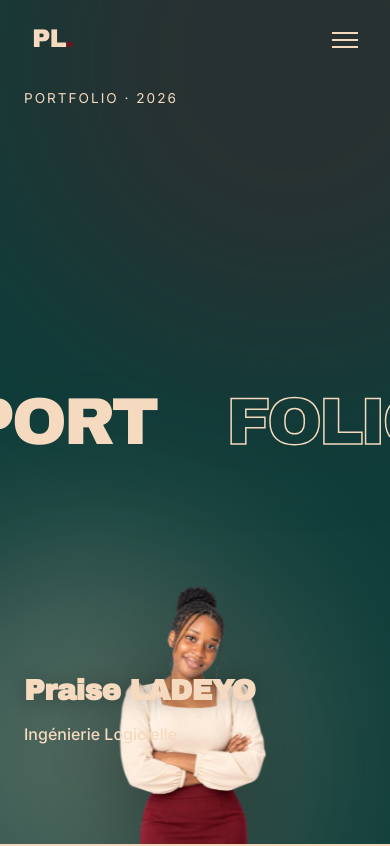
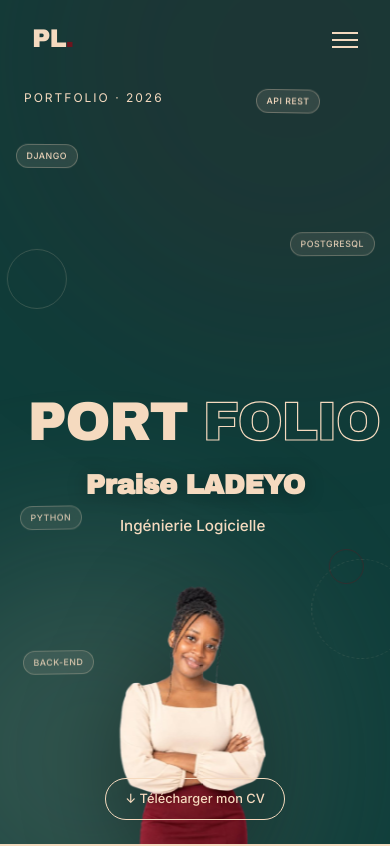
Before and after one commit to Joyce-dot-pixel/portfolio, a plain HTML site: page index.html in a window 390 px wide. Shown: the top 846 px of the page. Drawn offline with Linux system fonts and the light colour scheme.

Commit message:
Responsive mobile : mots flottants et orbes visibles

```diff
--- a/style.css
+++ b/style.css
@@ -242,17 +242,13 @@ img { max-width: 100%; display: block; }
   user-select: none;
   pointer-events: none;
 }
-
-/* PORT : plein, collé à gauche de la photo */
 .hero-word-left {
-  right: 60%;
+  right: 56%;
   color: var(--cream);
   text-align: right;
 }
-
-/* FOLIO : outline, collé à droite de la photo */
 .hero-word-right {
-  left: 58%;
+  left: 56%;
   color: transparent;
   -webkit-text-stroke: 2px var(--cream);
   text-align: left;
@@ -305,7 +301,6 @@ img { max-width: 100%; display: block; }
   white-space: nowrap;
   animation: bob 4s ease-in-out infinite;
 }
-
 .fw-1 { top: 22%; left: 5%;   animation-delay: 0s;   }
 .fw-2 { top: 62%; left: 8%;   animation-delay: -1s;  }
 .fw-3 { top: 32%; right: 6%;  animation-delay: -2s;  }
@@ -397,16 +392,118 @@ img { max-width: 100%; display: block; }
   transform: translateY(-2px);
 }
 
-/* Responsive hero */
+/* ============ RESPONSIVE HERO ============ */
 @media (max-width: 900px) {
-  .hero-topbar { top: 5.5rem; padding: 0 1.5rem; }
-  .hero-word { font-size: clamp(3rem, 17vw, 7rem); }
-  .hero-word-right { -webkit-text-stroke: 1.5px var(--cream); }
-  .hero-photo { height: 62vh; }
-  .hero-bottom { left: 1.5rem; bottom: 6rem; max-width: 80%; }
-  .hero-bottom-right { display: none; }
-  .floating-words { display: none; }
-  .hero-orb { display: none; }
+  .hero {
+    min-height: 100vh;
+    padding: 0;
+  }
+
+  .hero-topbar {
+    top: 5.5rem;
+    padding: 0 1.5rem;
+    font-size: 0.75rem;
+  }
+
+  /* PORT / FOLIO : plus petits et bien placés */
+  .hero-word {
+    font-size: clamp(2.5rem, 14vw, 4.5rem);
+    letter-spacing: -0.03em;
+  }
+  .hero-word-left  { right: 52%; }
+  .hero-word-right { left: 52%; -webkit-text-stroke: 1.2px var(--cream); }
+
+  /* Photo centrée, plus petite */
+  .hero-photo {
+    height: 62vh;
+    max-height: none;
+  }
+
+  /* Nom en haut de la photo, centré */
+  .hero-bottom {
+    left: 50%;
+    transform: translateX(-50%);
+    bottom: auto;
+    top: 55%;
+    text-align: center;
+    max-width: 90%;
+    width: 90%;
+  }
+  .hero-name {
+    font-size: clamp(1.6rem, 7vw, 2.2rem);
+    margin-bottom: 0.4rem;
+  }
+  .hero-role {
+    font-size: clamp(0.95rem, 3.5vw, 1.1rem);
+  }
+
+  /* Bouton CV : centré en bas */
+  .hero-bottom-right {
+    display: flex;
+    flex-direction: row;
+    align-items: center;
+    justify-content: center;
+    gap: 1rem;
+    bottom: 1.5rem;
+    left: 50%;
+    right: auto;
+    transform: translateX(-50%);
+    width: 100%;
+  }
+  .hero-link { display: none; }
+  .hero-cv-btn {
+    padding: 0.6rem 1.2rem;
+    font-size: 0.8rem;
+  }
+
+  /* ============ MOTS FLOTTANTS sur mobile ============ */
+  .floating-words {
+    display: block;
+  }
+  .fword {
+    font-size: 0.55rem;
+    padding: 0.25rem 0.6rem;
+    letter-spacing: 0.5px;
+    border-width: 1px;
+  }
+
+  /* On ne garde que 5 mots sur mobile, mieux placés */
+  .fw-1 { top: 18%; left: 4%;  }
+  .fw-2 { top: 60%; left: 5%;  }
+  .fw-3 { top: 28%; right: 4%; }
+  .fw-4 { display: none; }
+  .fw-5 { bottom: 20%; left: 6%; }
+  .fw-6 { display: none; }
+  .fw-7 { top: 12%; right: 18%; }
+  .fw-8 { display: none; }
+
+  /* ============ ORBES sur mobile ============ */
+  .hero-orb {
+    display: block;
+    opacity: 0.6;
+  }
+  .orb-1 {
+    width: 60px;
+    height: 60px;
+    top: 30%;
+    left: 4%;
+  }
+  .orb-2 {
+    width: 35px;
+    height: 35px;
+    bottom: 30%;
+    right: 5%;
+  }
+  .orb-3 {
+    width: 100px;
+    height: 100px;
+    top: 65%;
+    right: -20px;
+    opacity: 0.35;
+  }
+
+  /* Formes floues en fond : plus discrètes */
+  .shape { opacity: 0.15; }
 }
 
 /* ============ BOUTONS ============ */
```
